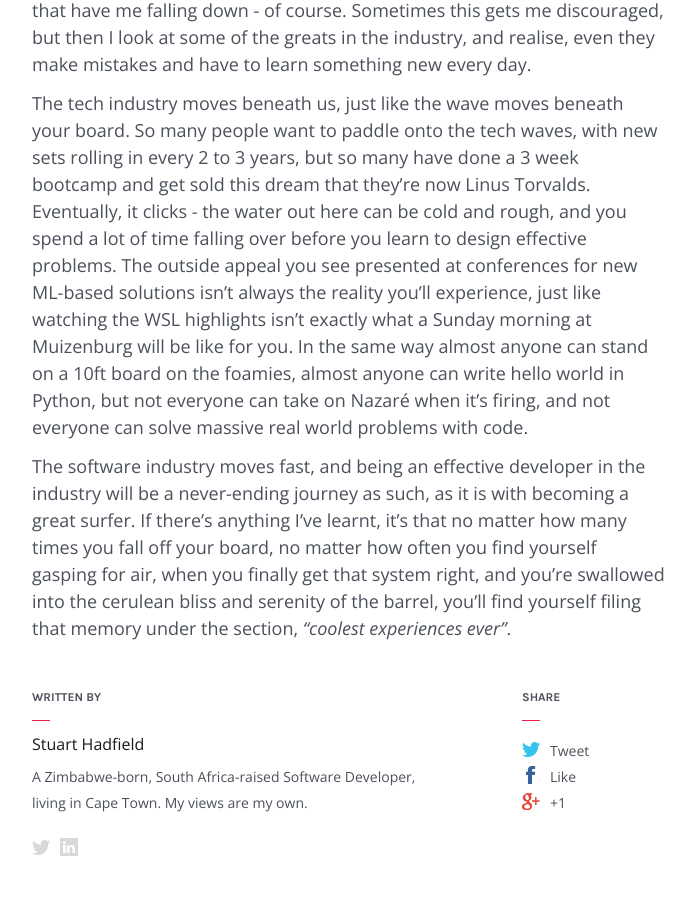
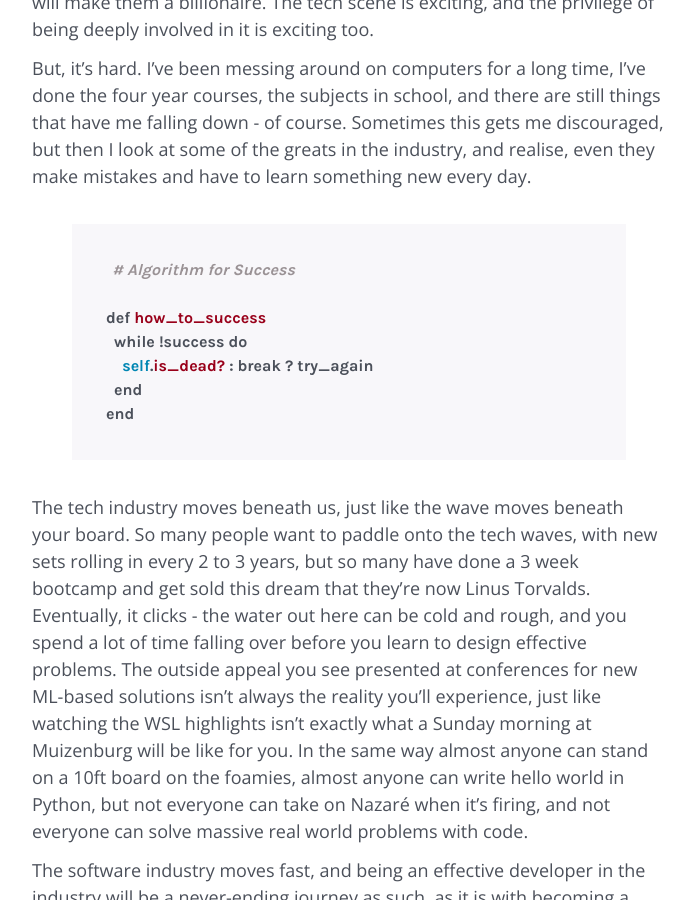
Before and after one commit to StuartHadfield/stuarthadfield.github.io, a Jekyll site: the page built from _posts/2017-11-18-surfing-and-coding-what-do-they-have-in-common.md, in a window 1280 px wide and 900 px high, scrolled down 2655 px. Shown: the whole window, without its empty margins (291-986 px from the left). Built offline with Jekyll 4.4.1, drawn with Linux system fonts in a browser that asks for light colours; comment, search, counter and statistics services are not loaded; some of the changed text lies outside the part shown.

Commit message:
add media for post

```diff
--- a/_posts/2017-11-18-surfing-and-coding-what-do-they-have-in-common.md
+++ b/_posts/2017-11-18-surfing-and-coding-what-do-they-have-in-common.md
@@ -39,6 +39,8 @@
 
 In addition to this, it took me many, many months of falling over, and getting completely crunched from every direction by massive (okay, not *massive*) waves, before I could stand on a short board.  It took me ages, to have the confidence to drop in on a five or six foot wave.  Sometimes, I still chicken out.  For a long time, I tried to understand how to pop up on a board and didn't get it.  And when one day I clicked, my journey of surfing only just began, and from there on in I had to try and learn how to turn on a wave, and surf backhand properly, and so on and so forth.
 
+{% include media-image.html file="surfing.jpg" title="Illusion vs Reality" caption="A pretty common misconception" %}
+
 Now, there are plenty of surf schools that advertise "3 lessons and you'll be a surfer!". In reality, 3 lessons will get you standing on a longboard on foamies, it will not make you Kelly Slater.  It'll get you started, but you aren't quite ready to hit Crayfish Factory just yet.
 
 Now, I may just be a slow learner with no real knack for the sport, because I've had the three lessons *and then some* and I've been trying it for a few years now, but sometimes, I still feel like a clown paddling out and getting wiped by nearly **every** wave...  But then I look at some of my friends who've been doing this for 15 to 20 years, and realize, even they fall.  Those 3 lessons can get you started, but the journey is very long, and requires a lot of persistence, and the definition of "being able to surf" becomes a bit cloudy.  I think what makes it so interesting is that, with surfing, everything is moving beneath you.  It's not like snowboarding, or skateboarding, or even wakeboarding for that matter, because in those boardsports the surface beneath you is, for all intents and purposes, still.  With surfing, the water beneath you is unpredictable, and exciting, and different every time.
@@ -49,6 +51,19 @@
 
 But, it's hard. I've been messing around on computers for a long time, I've done the four year courses, the subjects in school, and there are still things that have me falling down - of course.  Sometimes this gets me discouraged, but then I look at some of the greats in the industry, and realise, even they make mistakes and have to learn something new every day.
 
+
+{% highlight ruby %}
+
+# Algorithm for Success
+
+def how_to_success
+  while !success do
+    self.is_dead? : break ? try_again
+  end
+end
+
+{% endhighlight %}
+
 The tech industry moves beneath us, just like the wave moves beneath your board.  So many people want to paddle onto the tech waves, with new sets rolling in every 2 to 3 years, but so many have done a 3 week bootcamp and get sold this dream that they're now Linus Torvalds.  Eventually, it clicks - the water out here can be cold and rough, and you spend a lot of time falling over before you learn to design effective problems. The outside appeal you see presented at conferences for new ML-based solutions isn't always the reality you'll experience, just like watching the WSL highlights isn't exactly what a Sunday morning at Muizenburg will be like for you.  In the same way almost anyone can stand on a 10ft board on the foamies, almost anyone can write hello world in Python, but not everyone can take on Nazaré when it's firing, and not everyone can solve massive real world problems with code.
 
 The software industry moves fast, and being an effective developer in the industry will be a never-ending journey as such, as it is with becoming a great surfer.  If there's anything I've learnt, it's that no matter how many times you fall off your board, no matter how often you find yourself gasping for air, when you finally get that system right, and you're swallowed into the cerulean bliss and serenity of the barrel, you'll find yourself filing that memory under the section, *"coolest experiences ever"*.
```
Also changed, not shown: images/surfing.jpg (added).
